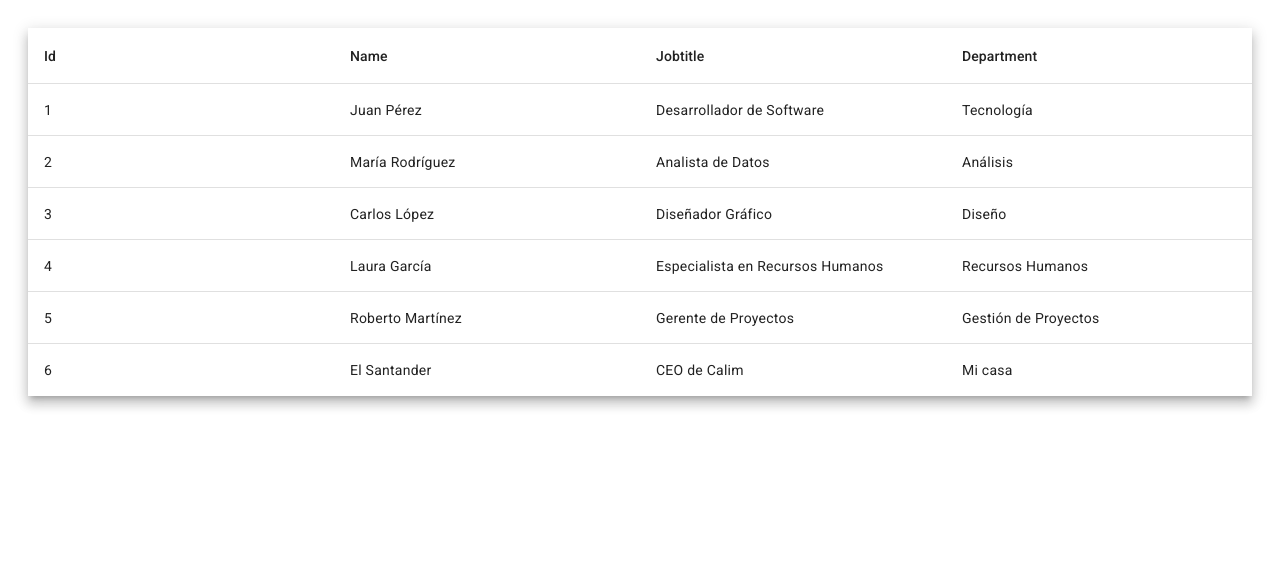
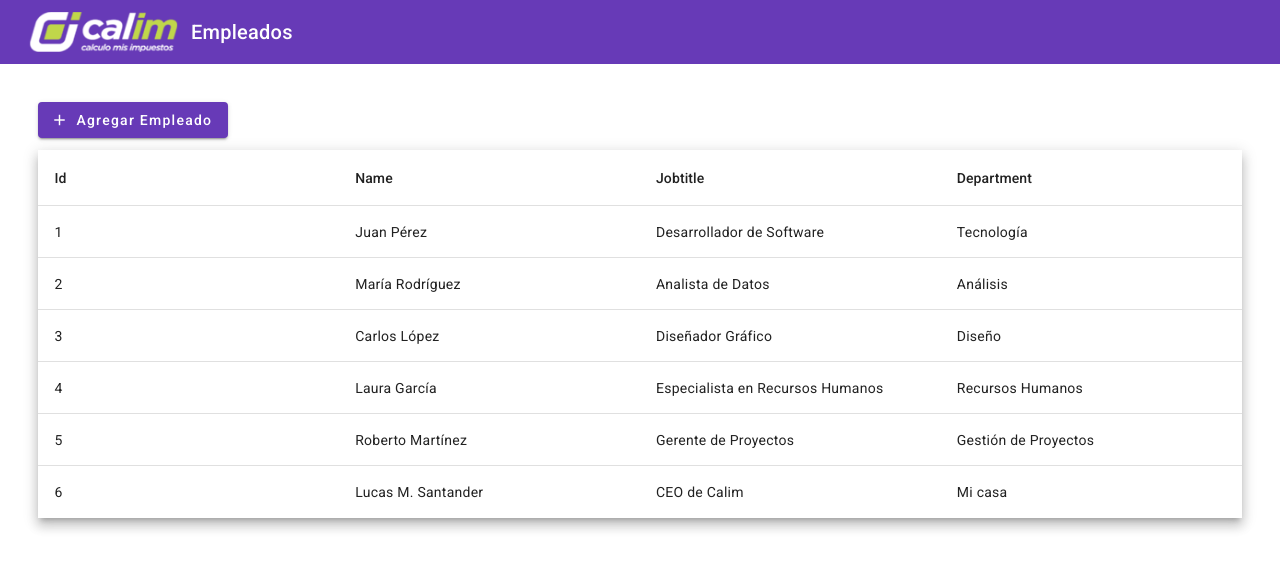
Before and after one commit to LSantanderGit/-Calim--Santander-ABM-Empleados, an Angular app: page / in a window 1280 px wide. Shown: the top 570 px of the page. Built offline with nearby package versions, Linux system fonts and the light colour scheme.

Commit message:
Feat: Header and buttons

```diff
--- a/src/app/app.component.html
+++ b/src/app/app.component.html
@@ -1,2 +1,3 @@
+<app-app-header-empleados></app-app-header-empleados>
 <app-app-lista-empleados></app-app-lista-empleados>
 <router-outlet></router-outlet>
--- a/src/app/app.component.ts
+++ b/src/app/app.component.ts
@@ -2,11 +2,12 @@ import { Component } from '@angular/core';
 import { CommonModule } from '@angular/common';
 import { RouterOutlet } from '@angular/router';
 import { AppListaEmpleadosComponent } from './components/app-lista-empleados/app-lista-empleados.component';
+import { AppHeaderEmpleadosComponent } from './components/app-header-empleados/app-header-empleados.component';
 
 @Component({
   selector: 'app-root',
   standalone: true,
-  imports: [CommonModule, RouterOutlet, AppListaEmpleadosComponent],
+  imports: [CommonModule, RouterOutlet, AppListaEmpleadosComponent, AppHeaderEmpleadosComponent],
   templateUrl: './app.component.html',
   styleUrl: './app.component.scss'
 })
--- /dev/null
+++ b/src/app/components/app-header-empleados/app-header-empleados.component.html
@@ -0,0 +1,5 @@
+<mat-toolbar color="primary">
+    <img src="../../../assets/images/logo.png" alt="Logo" height="40" width="175">
+    <span>Empleados</span>
+    <span class="fill-remaining-space"></span>
+  </mat-toolbar>
--- a/src/app/components/app-lista-empleados/app-lista-empleados.component.html
+++ b/src/app/components/app-lista-empleados/app-lista-empleados.component.html
@@ -1,4 +1,7 @@
 <div class="margin-list">
+  <button mat-raised-button color="primary" (click)="addEmployee()">
+    <mat-icon>add</mat-icon> Agregar Empleado
+  </button>
   <table mat-table [dataSource]="empleados" class="mat-elevation-z8">
     <ng-container *ngFor="let columna of columnas" [matColumnDef]="columna">
       <th mat-header-cell *matHeaderCellDef>{{ columna | titlecase }}</th>
--- a/src/app/components/app-lista-empleados/app-lista-empleados.component.scss
+++ b/src/app/components/app-lista-empleados/app-lista-empleados.component.scss
@@ -1,10 +1,13 @@
 .margin-list {
-    margin: 2em;
-
+    margin: 3%;
 }
 
 table {
     width: 100%;
+}
+
+button {
+    margin-bottom: 1%;
 }
 
 .mat-mdc-form-field {
--- a/src/app/components/app-lista-empleados/app-lista-empleados.component.ts
+++ b/src/app/components/app-lista-empleados/app-lista-empleados.component.ts
@@ -1,7 +1,11 @@
 import { Component, OnInit } from '@angular/core';
 import { CommonModule } from '@angular/common';
+
+import { MatTableDataSource, MatTableModule } from '@angular/material/table';
+import { MatIconModule } from '@angular/material/icon';
+import { MatButtonModule } from '@angular/material/button';
+
 import empleadosData from '../../../assets/data/empleados/empleados.json';
-import { MatTableDataSource, MatTableModule } from '@angular/material/table';
 
 interface Empleado{
   id: number;
@@ -14,7 +18,9 @@ interface Empleado{
   selector: 'app-app-lista-empleados',
   standalone: true,
   imports: [CommonModule,
-    MatTableModule],
+    MatTableModule,
+    MatIconModule,
+    MatButtonModule],
 
   templateUrl: './app-lista-empleados.component.html',
   styleUrl: './app-lista-empleados.component.scss'
@@ -24,9 +30,12 @@ export class AppListaEmpleadosComponent implements OnInit {
   columnas: string[] = [];
 
   ngOnInit() {
-    // Asigna las columnas dinámicamente basadas en el primer elemento del array JSON
     if (this.empleados.length > 0) {
       this.columnas = Object.keys(this.empleados[0]);
     }
   }
+
+  addEmployee() {
+    alert('¡Sos re capo!');
+  }
 }
--- a/src/assets/data/empleados/empleados.json
+++ b/src/assets/data/empleados/empleados.json
@@ -31,7 +31,7 @@
     },
     {
     "id": 6,
-    "name": "El Santander",
+    "name": "Lucas M. Santander",
     "jobTitle": "CEO de Calim",
     "department": "Mi casa"
     }
```
Also changed, not shown: src/app/components/app-header-empleados/app-header-empleados.component.ts (added, +14 -0 lines), src/app/components/app-header-empleados/app-header-empleados.component.scss (added), src/assets/images/logo.png (added), 1 other file (tests, documents, lock files or other folders). Lines whose indentation alone changed are shown as unchanged.
